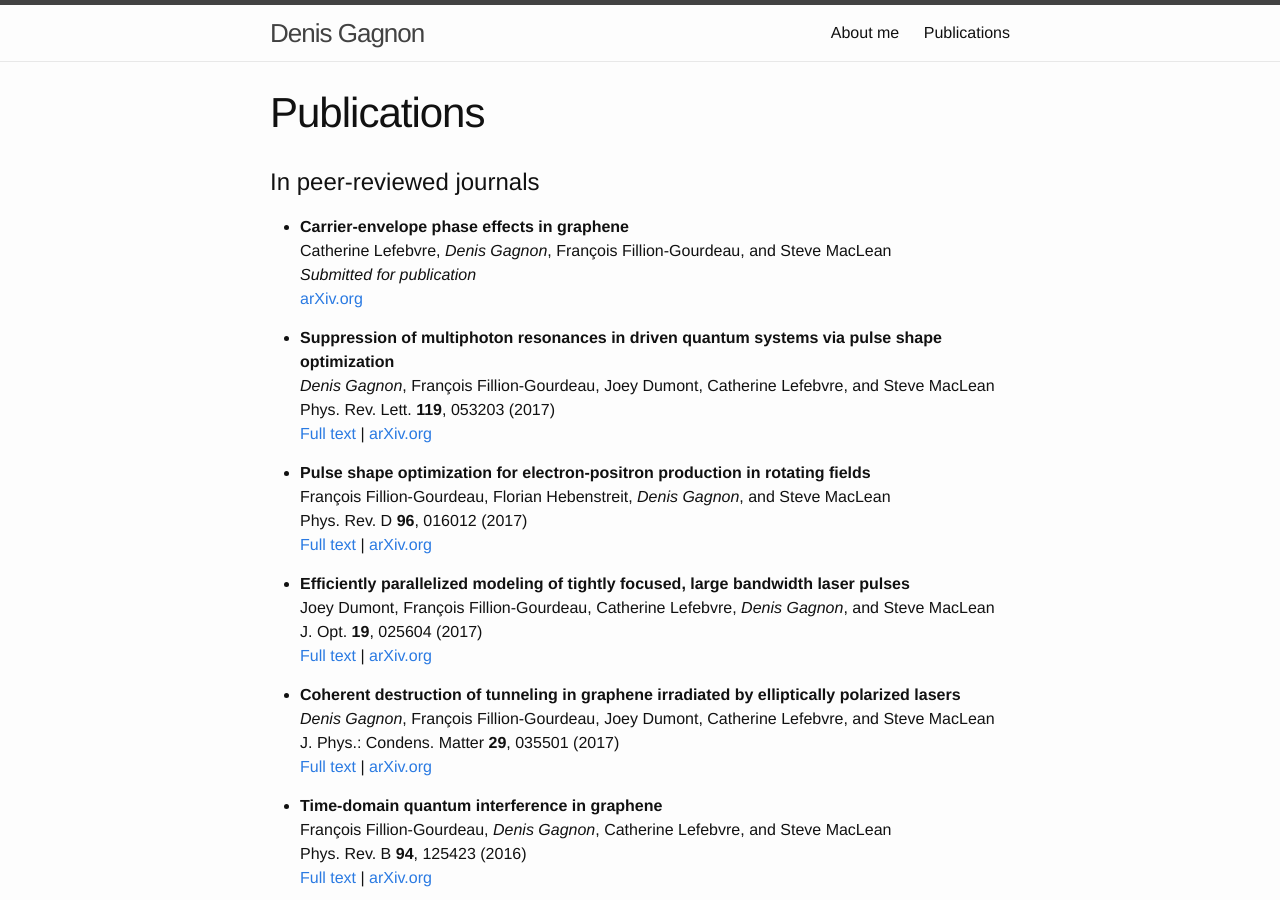
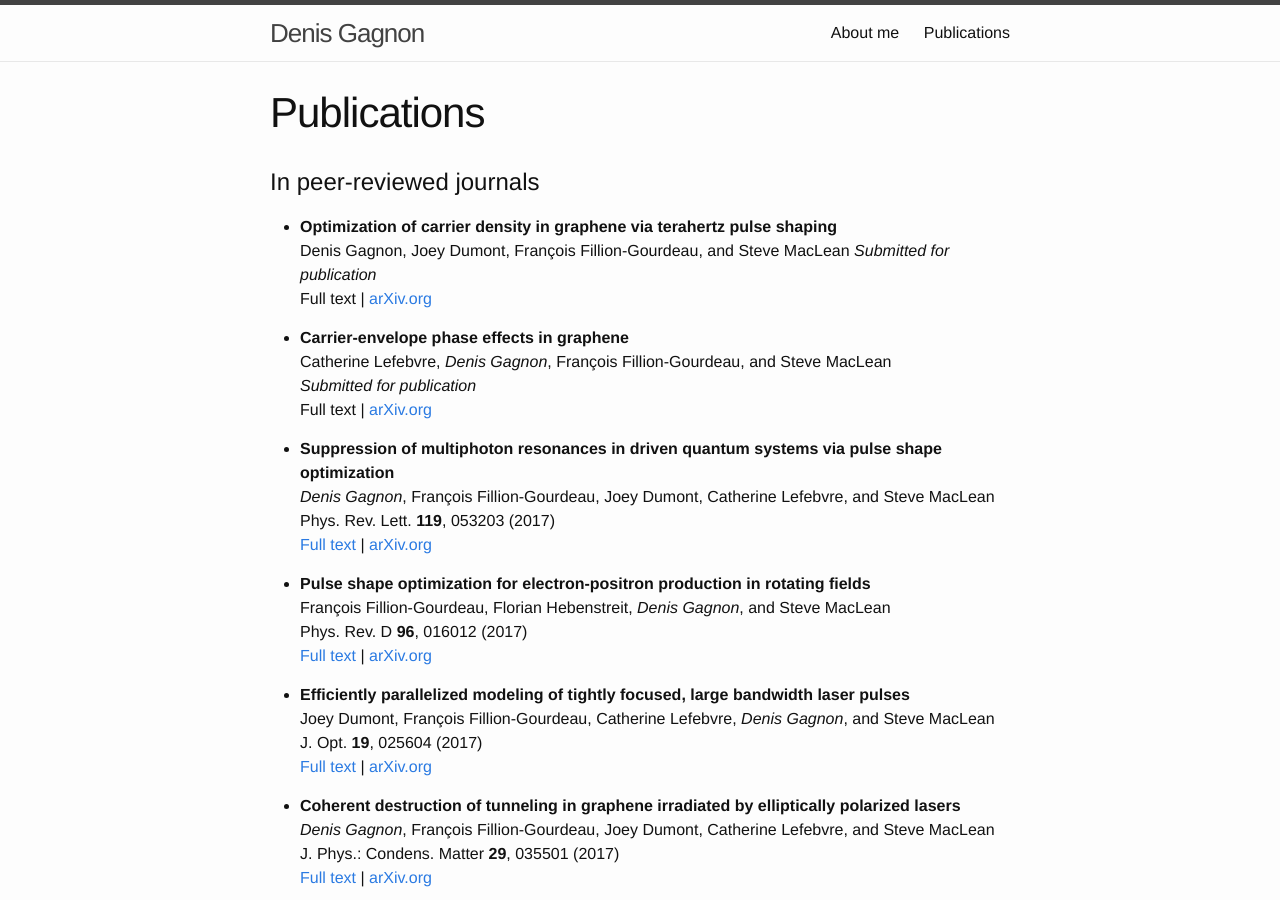
Before and after one commit to McNoggins/mcnoggins.github.io, a Jekyll site: the page built from publications.md, in a window 1280 px wide and 900 px high. Built offline with Jekyll 4.4.1, drawn with Linux system fonts in a browser that asks for light colours.

Commit message:
Update publications.md

```diff
--- a/publications.md
+++ b/publications.md
@@ -6,9 +6,16 @@ permalink: /publications/
 
 In peer-reviewed journals
 =============
+* **Optimization of carrier density in graphene via terahertz pulse shaping** <br>
+Denis Gagnon, Joey Dumont, François Fillion-Gourdeau, and Steve MacLean
+*Submitted for publication* <br>
+Full text |
+[arXiv.org](https://arxiv.org/abs/1710.09889){:target="_blank"}
+
 * **Carrier-envelope phase effects in graphene** <br>
 Catherine Lefebvre, *Denis Gagnon*, François Fillion-Gourdeau, and Steve MacLean  <br>
 *Submitted for publication* <br>
+Full text |
 [arXiv.org](https://arxiv.org/abs/1706.00055){:target="_blank"}
 
 * **Suppression of multiphoton resonances in driven quantum systems via pulse shape optimization** <br>
```
